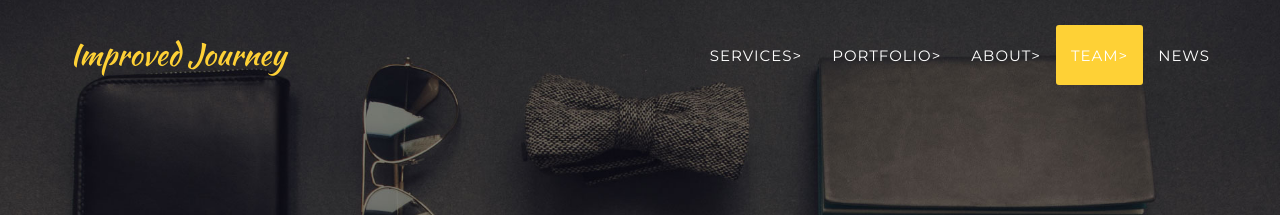
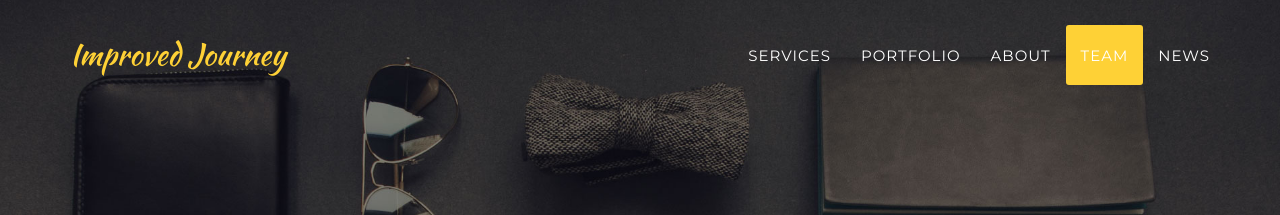
Before and after one commit to scoutscathedralevolcan/improved-journey-jekyll-test, a Jekyll site: the page built from index.html, in a window 1280 px wide. Shown: the top 215 px of the page. Built offline with Jekyll 4.4.1, drawn with Linux system fonts in a browser that asks for light colours; some web fonts are replaced.

Commit message:
Fix Home menu titles

```diff
--- a/_includes/navbar-header.html
+++ b/_includes/navbar-header.html
@@ -30,7 +30,7 @@
 		      {% for nav_item in nav_hash %}
 			{% if page.url == "/" %}
 			  <li>
-			    <a class="page-scroll" href="#{{ nav_item[1] }}">{{ nav_item[0] }}></a>
+			    <a class="page-scroll" href="#{{ nav_item[1] }}">{{ nav_item[0] }}</a>
 			  </li>
 			{% else %}
 			  <li>
```
